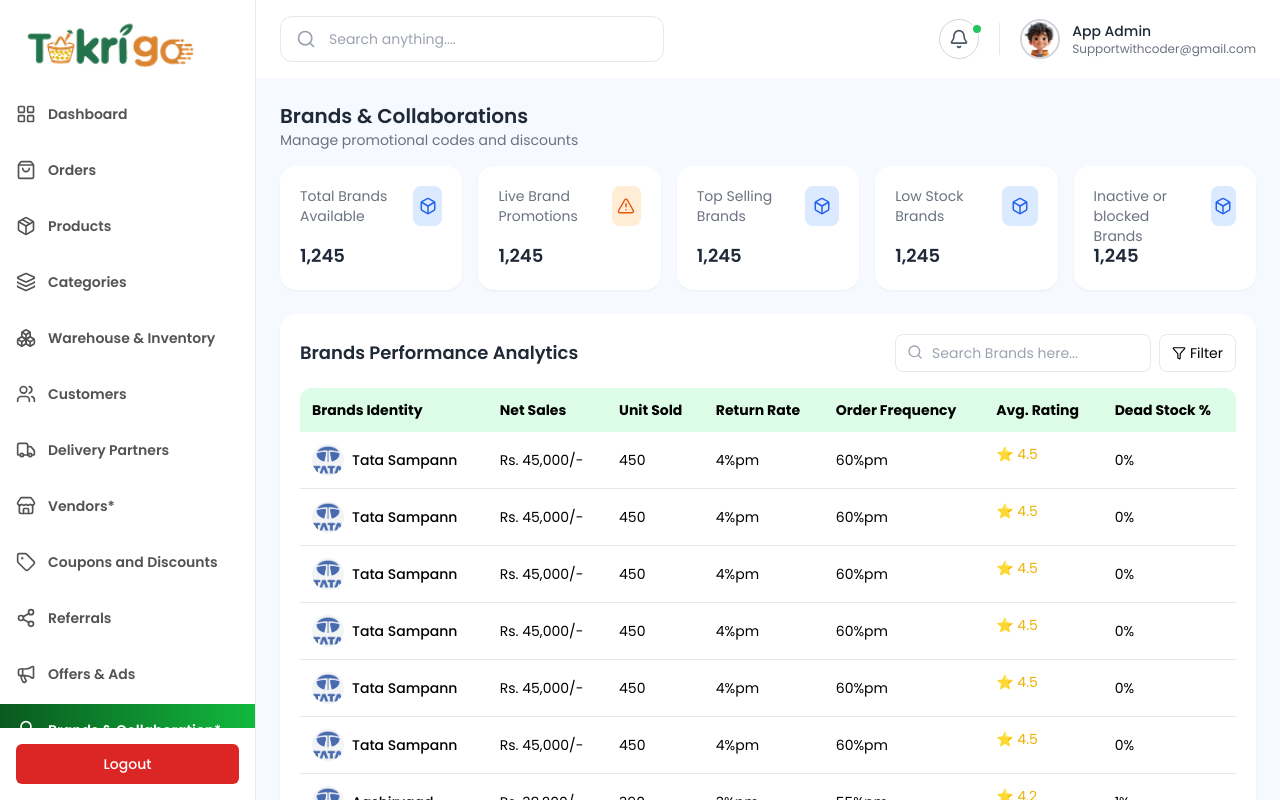
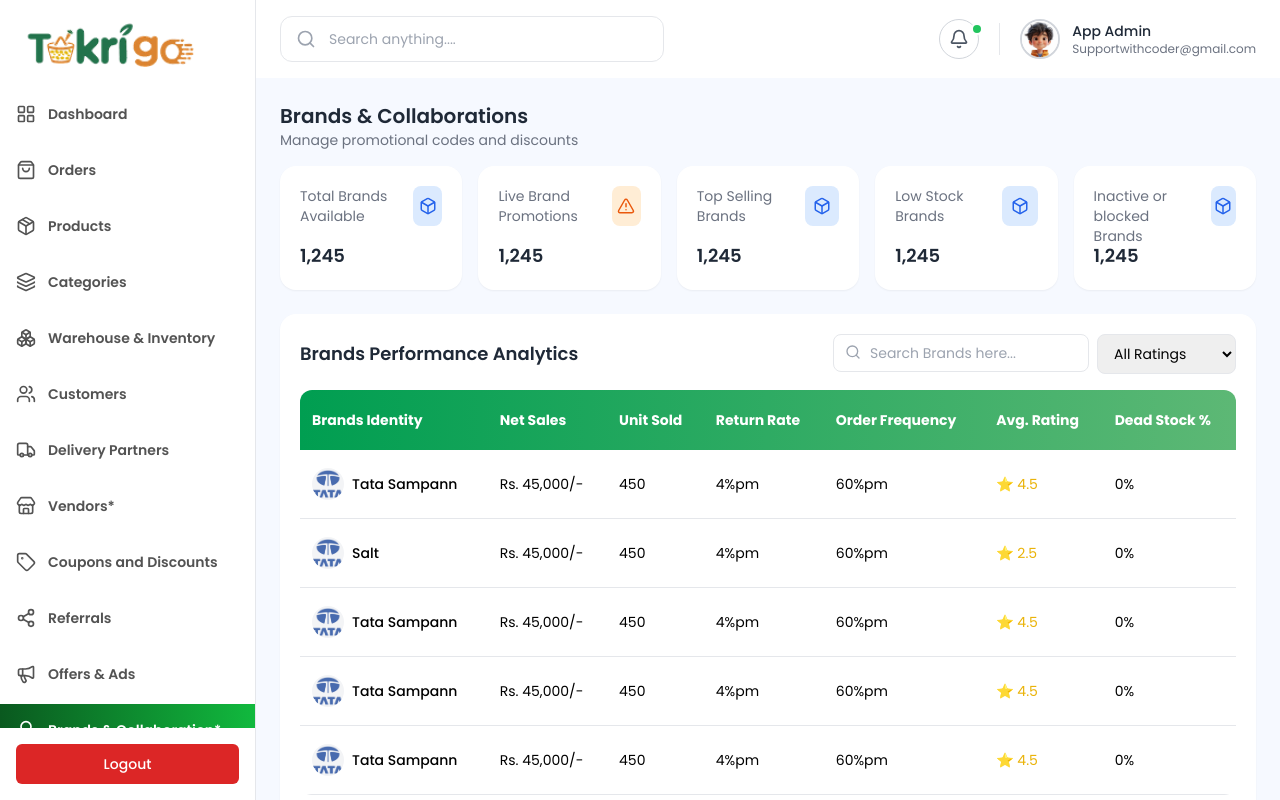
Before and after one commit to Roshani-sahu/Tokrigo-Admin, a React (Vite) app in the folder frontend/: page /brands in a window 1280 px wide. Built offline with nearby package versions, Linux system fonts and the light colour scheme.

Commit message:
Add search and pagination features to Brands and Collaboration components

```diff
--- a/frontend/src/components/BrandsComp/Brands.tsx
+++ b/frontend/src/components/BrandsComp/Brands.tsx
@@ -1,4 +1,5 @@
-import { Box, AlertTriangle, Search, Filter } from "lucide-react";
+import { useState, useMemo } from "react";
+import { Box, AlertTriangle, Search, Filter, ChevronLeft, ChevronRight } from "lucide-react";
 
 /* ================= STATS DATA ================= */
 const brandStats = [
@@ -52,13 +53,13 @@
     deadStock: "0%",
   },
   {
-    name: "Tata Sampann",
+    name: "Salt",
     image: "/icons/tataIcon.png",
     sales: "Rs. 45,000/-",
     units: "450",
     returnRate: "4%pm",
     frequency: "60%pm",
-    rating: "4.5",
+    rating: "2.5",
     deadStock: "0%",
   },
   {
@@ -115,6 +116,39 @@
 
 /* ================= COMPONENT ================= */
 const Brands = () => {
+  const [searchTerm, setSearchTerm] = useState('')
+  const [ratingFilter, setRatingFilter] = useState('All')
+  const [currentPage, setCurrentPage] = useState(1)
+
+  const itemsPerPage = 5
+
+  // Reset to first page when filters change
+  useMemo(() => {
+    setCurrentPage(1)
+  }, [searchTerm, ratingFilter])
+
+  // Filter and search brands
+  const filteredBrands = useMemo(() => {
+    return brandsTable.filter(brand => {
+      const matchesSearch = brand.name.toLowerCase().includes(searchTerm.toLowerCase())
+      const matchesRating = ratingFilter === 'All' ||
+        (ratingFilter === '4+' && parseFloat(brand.rating) >= 4) ||
+        (ratingFilter === '3-4' && parseFloat(brand.rating) >= 3 && parseFloat(brand.rating) < 4) ||
+        (ratingFilter === '<3' && parseFloat(brand.rating) < 3)
+      return matchesSearch && matchesRating
+    })
+  }, [searchTerm, ratingFilter])
+
+  // Pagination
+  const totalPages = Math.ceil(filteredBrands.length / itemsPerPage)
+  const startIndex = (currentPage - 1) * itemsPerPage
+  const displayBrands = filteredBrands.slice(startIndex, startIndex + itemsPerPage)
+
+  const handlePageChange = (page: number) => {
+    if (page >= 1 && page <= totalPages) {
+      setCurrentPage(page)
+    }
+  }
   return (
     <div>
       {/* HEADER */}
@@ -178,15 +212,23 @@
       <Search className="absolute left-3 top-2.5 w-4 h-4 text-gray-400" />
       <input
         placeholder="Search Brands here..."
+        value={searchTerm}
+        onChange={(e) => setSearchTerm(e.target.value)}
         className="w-full pl-9 pr-3 py-2 text-sm border rounded-lg focus:outline-none"
       />
     </div>
 
     {/* FILTER */}
-    <button className="w-full sm:w-auto px-3 py-2 border rounded-lg text-sm flex items-center justify-center gap-1">
-      <Filter size={14} />
-      Filter
-    </button>
+    <select
+      value={ratingFilter}
+      onChange={(e) => setRatingFilter(e.target.value)}
+      className="w-full sm:w-auto px-3 py-2 border rounded-lg text-sm focus:outline-none"
+    >
+      <option value="All">All Ratings</option>
+      <option value="4+">4+ Stars</option>
+      <option value="3-4">3-4 Stars</option>
+      <option value="<3">Below 3 Stars</option>
+    </select>
   </div>
 </div>
 
@@ -195,19 +237,19 @@
         <div className="hidden rounded-xl md:block overflow-x-auto">
           <table className="w-full  text-sm">
             <thead>
-              <tr className="bg-green-100 ">
-                <th className="p-3 text-left">Brands Identity</th>
-                <th className="p-3 text-left">Net Sales</th>
-                <th className="p-3 text-left">Unit Sold</th>
-                <th className="p-3 text-left">Return Rate</th>
-                <th className="p-3 text-left">Order Frequency</th>
-                <th className="p-3 text-left">Avg. Rating</th>
-                <th className="p-3 text-left">Dead Stock %</th>
+              <tr className="bg-green-grad text-white ">
+                <th className="p-3 py-5 text-left">Brands Identity</th>
+                <th className="p-3 py-5 text-left">Net Sales</th>
+                <th className="p-3 py-5 text-left">Unit Sold</th>
+                <th className="p-3 py-5 text-left">Return Rate</th>
+                <th className="p-3 py-5 text-left">Order Frequency</th>
+                <th className="p-3 py-5 text-left">Avg. Rating</th>
+                <th className="p-3 py-5 text-left">Dead Stock %</th>
               </tr>
             </thead>
 
             <tbody>
-              {brandsTable.map((b, i) => (
+              {displayBrands.map((b, i) => (
                 <tr key={i} className="border-b hover:bg-gray-50">
                   {/* BRAND WITH IMAGE */}
                   <td className="p-3">
@@ -221,17 +263,17 @@
                     </div>
                   </td>
 
-                  <td className="p-3">{b.sales}</td>
-                  <td className="p-3">{b.units}</td>
-                  <td className="p-3">{b.returnRate}</td>
-                  <td className="p-3">{b.frequency}</td>
+                  <td className="p-3 py-6">{b.sales}</td>
+                  <td className="p-3 py-6">{b.units}</td>
+                  <td className="p-3 py-6">{b.returnRate}</td>
+                  <td className="p-3 py-6">{b.frequency}</td>
 
                   {/* RATING */}
-                  <td className="p-3 text-yellow-500 flex items-center gap-1">
+                  <td className="p-3 text-yellow-500 flex py-6 items-center gap-1">
                     ⭐ {b.rating}
                   </td>
 
-                  <td className="p-3">{b.deadStock}</td>
+                  <td className="p-3 py-5">{b.deadStock}</td>
                 </tr>
               ))}
             </tbody>
@@ -240,7 +282,7 @@
 
         {/* MOBILE VIEW Table*/}
 <div className="md:hidden space-y-3 ">
-  {brandsTable.map((b, i) => (
+  {displayBrands.map((b, i) => (
     <div
       key={i}
       className="bg-white border rounded-xl p-4 shadow-sm"
@@ -289,6 +331,45 @@
   ))}
 </div>
 
+        {/* Pagination */}
+        <div className='flex items-center justify-between mt-4 pt-4 '>
+          <div className='text-sm text-gray-500'>
+            Showing {startIndex + 1}-{Math.min(startIndex + itemsPerPage, filteredBrands.length)} of {filteredBrands.length} brands
+          </div>
+
+          <div className='flex items-center gap-2'>
+            <button
+              onClick={() => handlePageChange(currentPage - 1)}
+              disabled={currentPage === 1}
+              className='border rounded-lg p-2 disabled:opacity-50 disabled:cursor-not-allowed hover:bg-gray-50'
+            >
+              <ChevronLeft size={16} />
+            </button>
+
+            {Array.from({ length: totalPages }, (_, i) => i + 1).map(page => (
+              <button
+                key={page}
+                onClick={() => handlePageChange(page)}
+                className={`px-3 py-1 rounded-lg text-sm ${
+                  currentPage === page
+                    ? 'bg-green-500 text-white'
+                    : 'border hover:bg-gray-50'
+                }`}
+              >
+                {page}
+              </button>
+            ))}
+
+            <button
+              onClick={() => handlePageChange(currentPage + 1)}
+              disabled={currentPage === totalPages}
+              className='border rounded-lg p-2 disabled:opacity-50 disabled:cursor-not-allowed hover:bg-gray-50'
+            >
+              <ChevronRight size={16} />
+            </button>
+          </div>
+        </div>
+
       </div>
     </div>
   );
--- a/frontend/src/components/BrandsComp/Collaboration.tsx
+++ b/frontend/src/components/BrandsComp/Collaboration.tsx
@@ -1,4 +1,5 @@
-import { Box, AlertTriangle } from "lucide-react";
+import { useState, useMemo } from "react";
+import { Box, AlertTriangle, Search, ChevronLeft, ChevronRight } from "lucide-react";
 
 /* ================= STATS ================= */
 const collabStats = [
@@ -64,6 +65,37 @@
 ];
 
 const Collaboration = () => {
+  const [searchTerm, setSearchTerm] = useState('')
+  const [statusFilter, setStatusFilter] = useState('All')
+  const [currentPage, setCurrentPage] = useState(1)
+
+  const itemsPerPage = 5
+
+  // Filter and search collaborations
+  const filteredCollaborations = useMemo(() => {
+    return collaborations.filter(collab => {
+      const matchesSearch = collab.brand.toLowerCase().includes(searchTerm.toLowerCase()) ||
+                           collab.type.toLowerCase().includes(searchTerm.toLowerCase())
+      const matchesStatus = statusFilter === 'All' || collab.status === statusFilter
+      return matchesSearch && matchesStatus
+    })
+  }, [searchTerm, statusFilter])
+
+  // Pagination
+  const totalPages = Math.ceil(filteredCollaborations.length / itemsPerPage)
+  const startIndex = (currentPage - 1) * itemsPerPage
+  const displayCollaborations = filteredCollaborations.slice(startIndex, startIndex + itemsPerPage)
+
+  const handlePageChange = (page: number) => {
+    if (page >= 1 && page <= totalPages) {
+      setCurrentPage(page)
+    }
+  }
+
+  // Reset to first page when filters change
+  useMemo(() => {
+    setCurrentPage(1)
+  }, [searchTerm, statusFilter])
   return (
     <div className="mt-8">
       {/* ================= HEADER ================= */}
@@ -131,36 +163,48 @@
             Collaborations Overview
           </h3>
 
-          <div className="flex items-center gap-2">
-            <input
-              placeholder="Search brands here..."
-              className="px-4 py-2 text-sm border rounded-lg focus:outline-none"
-            />
-            <button className="px-3 py-2 border rounded-lg text-sm">
-              Filter
-            </button>
+          <div className="flex flex-col md:flex-row items-center gap-2">
+            <div className="relative">
+              <Search className="absolute left-3 top-2.5 w-4 h-4 text-gray-400" />
+              <input
+                placeholder="Search brands here..."
+                value={searchTerm}
+                onChange={(e) => setSearchTerm(e.target.value)}
+                className="pl-9 pr-3 py-2 text-sm border rounded-lg focus:outline-none"
+              />
+            </div>
+            <select
+              value={statusFilter}
+              onChange={(e) => setStatusFilter(e.target.value)}
+              className="px-3 py-2 border rounded-lg text-sm focus:outline-none"
+            >
+              <option value="All">All Status</option>
+              <option value="Active">Active</option>
+              <option value="Pending">Pending</option>
+              <option value="Expired">Expired</option>
+            </select>
           </div>
         </div>
 
         {/* TABLE */}
-        <div className="hidden md:block overflow-x-auto">
-          <table className="w-full text-sm">
+        <div className="hidden md:block overflow-x-auto rounded-xl">
+          <table className="w-full text-sm ">
             <thead>
-              <tr className="bg-green-100">
-                <th className="p-3 text-left">Brand Identity</th>
-                <th className="p-3 text-left">Collab Type</th>
-                <th className="p-3 text-left">Start Date</th>
-                <th className="p-3 text-left">End Date</th>
-                <th className="p-3 text-left">Commission</th>
-                <th className="p-3 text-left">Status</th>
+              <tr className="bg-green-grad text-white ">
+                <th className="p-3 py-5 text-left">Brand Identity</th>
+                <th className="p-3 py-5 text-left">Collab Type</th>
+                <th className="p-3 py-5 text-left">Start Date</th>
+                <th className="p-3 py-5 text-left">End Date</th>
+                <th className="p-3 py-5 text-left">Commission</th>
+                <th className="p-3 py-5 text-left">Status</th>
               </tr>
             </thead>
 
             <tbody>
-              {collaborations.map((c, i) => (
+              {displayCollaborations.map((c, i) => (
                 <tr key={i} className="border-b hover:bg-gray-50">
                   {/* BRAND + IMAGE */}
-                  <td className="p-3">
+                  <td className="p-3 py-5">
                     <div className="flex items-center gap-3">
                       <img
                         src={c.image}
@@ -173,17 +217,17 @@
                     </div>
                   </td>
 
-                  <td className="p-3">
+                  <td className="p-3 py-5">
                     <span className="bg-orange-100 text-orange-600 px-3 py-1 rounded text-xs">
                       {c.type}
                     </span>
                   </td>
 
-                  <td className="p-3">{c.start}</td>
-                  <td className="p-3">{c.end}</td>
-                  <td className="p-3">{c.commission}</td>
+                  <td className="p-3 py-5">{c.start}</td>
+                  <td className="p-3 py-5">{c.end}</td>
+                  <td className="p-3 py-5">{c.commission}</td>
 
-                  <td className="p-3">
+                  <td className="p-3 py-5">
                     <span className="bg-green-100 text-green-600 px-3 py-1 rounded text-xs">
                       {c.status}
                     </span>
@@ -196,7 +240,7 @@
 
         {/* MOBILE VIEW */}
 <div className="md:hidden space-y-3">
-  {collaborations.map((c, i) => (
+  {displayCollaborations.map((c, i) => (
     <div
       key={i}
       className="bg-white border rounded-xl p-4 shadow-sm"
@@ -242,6 +286,45 @@
   ))}
 </div>
 
+        {/* Pagination */}
+        <div className='flex items-center justify-between mt-4 pt-4'>
+          <div className='text-sm text-gray-500'>
+            Showing {startIndex + 1}-{Math.min(startIndex + itemsPerPage, filteredCollaborations.length)} of {filteredCollaborations.length} collaborations
+          </div>
+
+          <div className='flex items-center gap-2'>
+            <button
+              onClick={() => handlePageChange(currentPage - 1)}
+              disabled={currentPage === 1}
+              className='border rounded-lg p-2 disabled:opacity-50 disabled:cursor-not-allowed hover:bg-gray-50'
+            >
+              <ChevronLeft size={16} />
+            </button>
+
+            {Array.from({ length: totalPages }, (_, i) => i + 1).map(page => (
+              <button
+                key={page}
+                onClick={() => handlePageChange(page)}
+                className={`px-3 py-1 rounded-lg text-sm ${
+                  currentPage === page
+                    ? 'bg-green-500 text-white'
+                    : 'border hover:bg-gray-50'
+                }`}
+              >
+                {page}
+              </button>
+            ))}
+
+            <button
+              onClick={() => handlePageChange(currentPage + 1)}
+              disabled={currentPage === totalPages}
+              className='border rounded-lg p-2 disabled:opacity-50 disabled:cursor-not-allowed hover:bg-gray-50'
+            >
+              <ChevronRight size={16} />
+            </button>
+          </div>
+        </div>
+
       </div>
     </div>
   );
```
